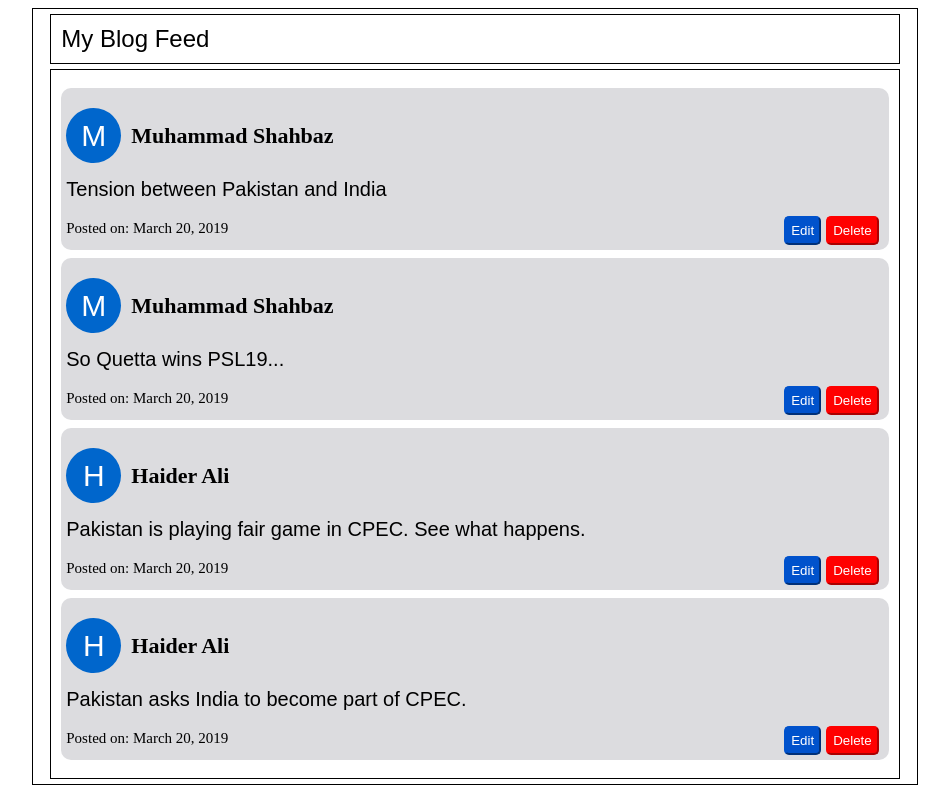
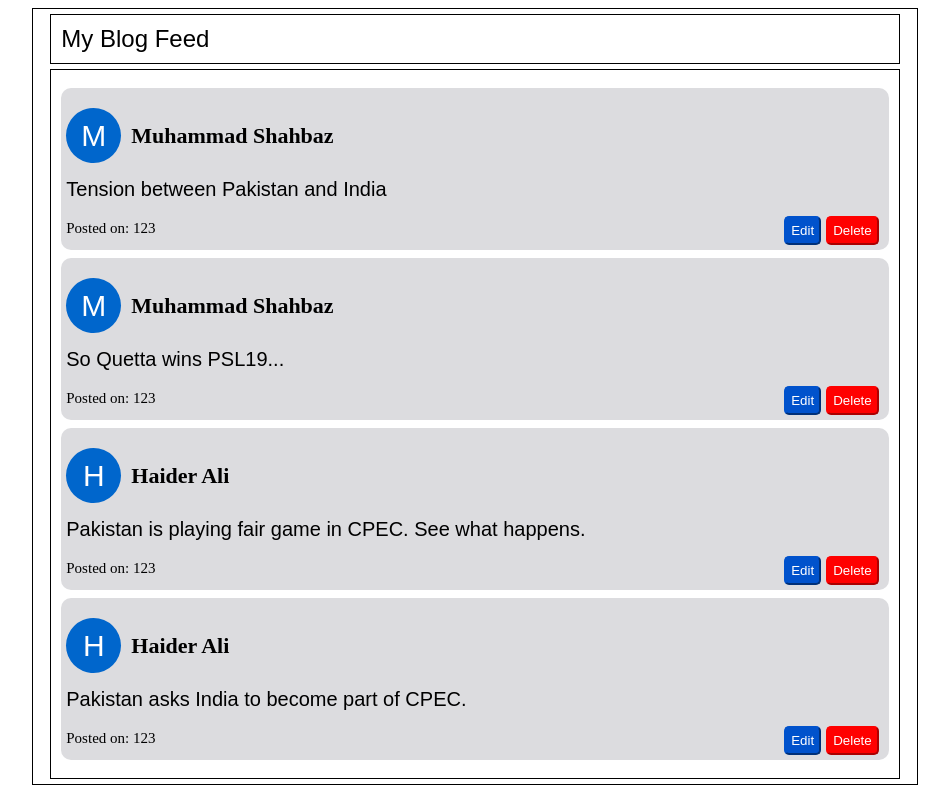
Before and after one commit to thebazshah/biit-react-class-fall2019, a React (Create React App) app in the folder BlogApp/: page / in a window 1280 px wide. Shown: the whole page, without its empty margins (165-1114 px from the left). Built offline with nearby package versions, Linux system fonts and the light colour scheme.

Commit message:
Update BlogApp/src/BlogItem.js

```diff
--- a/BlogApp/src/BlogItem.js
+++ b/BlogApp/src/BlogItem.js
@@ -17,7 +17,7 @@ export default function BlogItem(props) {
       <div style={styles.blogItemMainText}> {blog.text} </div>
       <div style={styles.blogItemFooter}>
         <div style={styles.blogItemTimestamp}>
-          Posted on: March 20, 2019{/*blog.timestamp*/}
+          Posted on: {blog.timestamp}
         </div>
         <div style={styles.blogItemButtons}>
           <button style={styles.btnEdit}> Edit </button>
```
